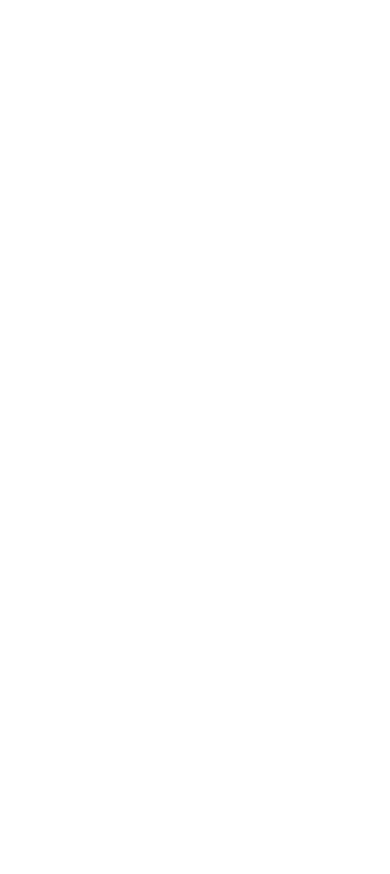
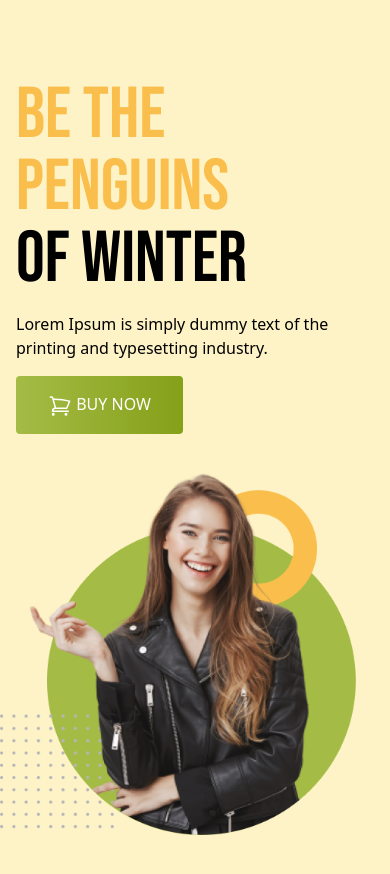
Before and after one commit to Asif419/penguin-fashion, a plain HTML site: page index.html in a window 390 px wide. Before the commit the page ends 844 px from the top, so only its background shows below. Drawn offline with nearby package versions, Linux system fonts and the light colour scheme.

Commit message:
banner section complete with responsiveness

```diff
--- a/index.html
+++ b/index.html
@@ -8,10 +8,70 @@
 
     <!-- tailwind css -->
     <script src="https://cdn.tailwindcss.com"></script>
+
+    <!-- font family -->
+    <link rel="preconnect" href="https://fonts.googleapis.com">
+    <link rel="preconnect" href="https://fonts.gstatic.com" crossorigin>
+    <link href="https://fonts.googleapis.com/css2?family=Bebas+Neue&display=swap" rel="stylesheet">
+
+    <!-- style -->
+
+    <style>
+        .font-bebas {
+            font-family: "Bebas Neue", sans-serif;
+        }
+    </style>
 </head>
 
 <body>
+    <!-- ------------------------------------------ -->
+    <!-- Header section start -->
+    <header class="bg-amber-100 px-4 md:px-32 py-20">
+        <!-- nav section -->
+        <nav>
 
+        </nav>
+
+
+        <!-- banner section -->
+        <div>
+            <div class="flex flex-col md:flex-row justify-between items-center">
+                <div class="space-y-4">
+                    <h1 class="text-7xl uppercase font-bebas">
+                        <span class="text-[#FABE4C]">Be the Penguins</span>
+                        <br>
+                        of Winter
+                    </h1>
+                    <p>Lorem Ipsum is simply dummy text of the printing
+                        and typesetting industry.</p>
+                    <button
+                        class="py-4 px-8 bg-gradient-to-r from-[#A4BC46] to-[#85A019] rounded uppercase text-white font-medium">
+                        <svg xmlns="http://www.w3.org/2000/svg" fill="none" viewBox="0 0 24 24" stroke-width="1.5"
+                            stroke="currentColor" class="size-6 inline">
+                            <path stroke-linecap="round" stroke-linejoin="round"
+                                d="M2.25 3h1.386c.51 0 .955.343 1.087.835l.383 1.437M7.5 14.25a3 3 0 0 0-3 3h15.75m-12.75-3h11.218c1.121-2.3 2.1-4.684 2.924-7.138a60.114 60.114 0 0 0-16.536-1.84M7.5 14.25 5.106 5.272M6 20.25a.75.75 0 1 1-1.5 0 .75.75 0 0 1 1.5 0Zm12.75 0a.75.75 0 1 1-1.5 0 .75.75 0 0 1 1.5 0Z" />
+                        </svg>
+                        Buy Now</button>
+                </div>
+                <div class="py-8 md:py-0 relative md:static right-4 md:right-0">
+                    <img src="images/model.png" alt="model">
+                </div>
+            </div>
+        </div>
+    </header>
+
+
+    <!-- ------------------------------------------ -->
+    <!-- Main section start -->
+    <main>
+
+    </main>
+
+    <!-- ------------------------------------------ -->
+    <!-- Footer section start -->
+    <footer>
+
+    </footer>
 </body>
 
 </html>
```
Also changed, not shown: tailwind.config.js (added, +8 -0 lines).
